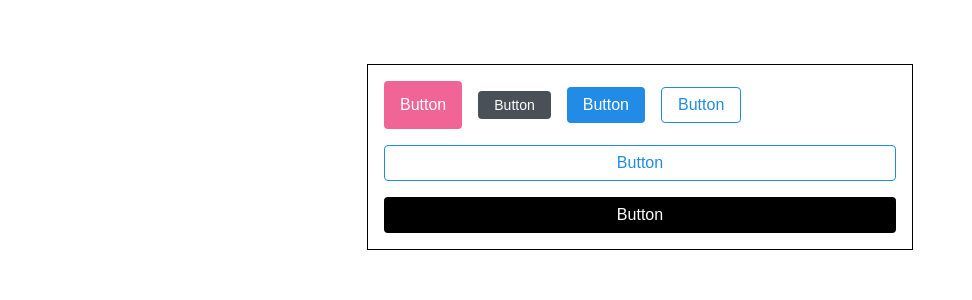
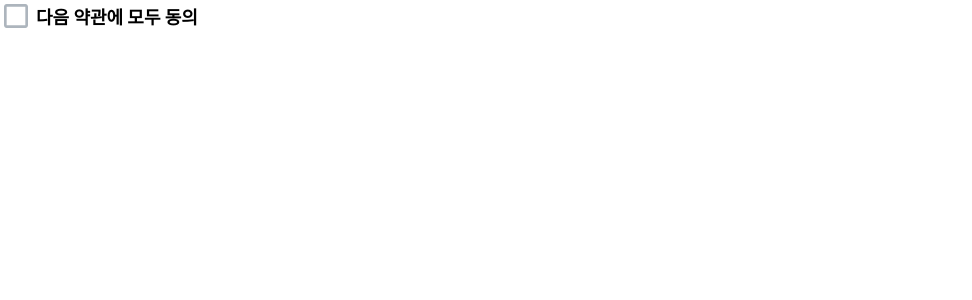
Before and after one commit to 12Ahn22/sass-tuto, a React (Create React App) app: page / in a window 1280 px wide. Shown: the top 300 px of the page, without its empty margins (0-972 px from the left). Built offline with nearby package versions, Linux system fonts and the light colour scheme.

Commit message:
CSS module

```diff
--- a/package.json
+++ b/package.json
@@ -10,6 +10,7 @@
     "node-sass": "^5.0.0",
     "react": "^17.0.1",
     "react-dom": "^17.0.1",
+    "react-icons": "^4.2.0",
     "react-scripts": "4.0.3",
     "web-vitals": "^1.0.1"
   },
--- a/src/App.js
+++ b/src/App.js
@@ -1,37 +1,53 @@
 import Button from './component/Button';
 import './App.scss';
+import CheckBox from './component/CheckBox';
+import { useState } from 'react';
+
 function App() {
+	const [check, setCheck] = useState('');
+	const onChange = (e) => {
+		setCheck(e.target.checked);
+	};
+
 	return (
-		<div className="App">
-			<div className="buttons">
-				<Button size="large" color="pink">
-					Button
-				</Button>
-				<Button size="small" color="gray">
-					Button
-				</Button>
-				<Button>Button</Button>
-				<Button outline>Button</Button>
-				<Button outline fullWidth>
-					Button
-				</Button>
-
-				<Button
-					color="pink"
-					fullWidth
-					onClick={() => {
-						console.log('click');
-					}}
-					onMouseMove={() => {
-						console.log('마우스 무브');
-					}}
-					className="customized-btn"
-				>
-					Button
-				</Button>
-			</div>
+		<div>
+			<CheckBox checked={check} onChange={onChange}>
+				다음 약관에 모두 동의
+			</CheckBox>
 		</div>
 	);
 }
 
 export default App;
+
+// return (
+// 		<div className="App">
+// 			<div className="buttons">
+// 				<Button size="large" color="pink">
+// 					Button
+// 				</Button>
+// 				<Button size="small" color="gray">
+// 					Button
+// 				</Button>
+// 				<Button>Button</Button>
+// 				<Button outline>Button</Button>
+// 				<Button outline fullWidth>
+// 					Button
+// 				</Button>
+
+// 				<Button
+// 					color="pink"
+// 					fullWidth
+// 					onClick={() => {
+// 						console.log('click');
+// 					}}
+// 					onMouseMove={() => {
+// 						console.log('마우스 무브');
+// 					}}
+// 					className="customized-btn"
+// 				>
+// 					Button
+// 				</Button>
+// 			</div>
+// 		</div>
+// 	);
--- /dev/null
+++ b/src/component/CheckBox.jsx
@@ -0,0 +1,34 @@
+import React from 'react';
+// 리액트-아이콘즈 : 리액트에서 사용할 수있는 오픈소스 아이콘들을 모아놓음
+import { MdCheckBoxOutlineBlank, MdCheckBox } from 'react-icons/md';
+// 모듈 css 사용해보기
+// import styles from './CheckBox.module.css';
+// SCSS로 변경하기
+import styles from './CheckBox.module.scss';
+
+// classnames와 같이 사용해보기
+import classNames from 'classnames/bind';
+
+const cx = classNames.bind(styles);
+
+const CheckBox = ({ checked, children, ...rest }) => {
+	// console.log(styles);
+
+	return (
+		<div className={cx('checkbox', 'blalala')}>
+			<label>
+				<input type="checkbox" checked={checked} {...rest} />
+				<div className={styles.icon}>
+					{checked ? (
+						<MdCheckBox className={styles.checked} />
+					) : (
+						<MdCheckBoxOutlineBlank />
+					)}
+				</div>
+			</label>
+			<span>{children}</span>
+		</div>
+	);
+};
+
+export default CheckBox;
--- /dev/null
+++ b/src/component/CheckBox.module.css
@@ -0,0 +1,31 @@
+/* 이름 중복을 걱정하지 않아도 된다 */
+.checkbox {
+	display: flex;
+	align-items: center;
+}
+.checkbox label {
+	cursor: pointer;
+}
+.checkbox input {
+	width: 0;
+	height: 0;
+	position: absolute;
+	opacity: 0;
+	pointer-events: none;
+}
+
+.checkbox span {
+	font-size: 1.125rem;
+	font-weight: bold;
+}
+
+.icon {
+	display: flex;
+	align-items: center;
+	font-size: 2rem;
+	margin-right: 0.25rem;
+	color: #adb5bd;
+}
+.checked {
+	color: #339af0;
+}
--- /dev/null
+++ b/src/component/CheckBox.module.scss
@@ -0,0 +1,30 @@
+.checkbox {
+	display: flex;
+	align-items: center;
+	label {
+		cursor: pointer;
+	}
+	input {
+		width: 0;
+		height: 0;
+		position: absolute;
+		opacity: 0;
+		pointer-events: none;
+	}
+	span {
+		font-size: 1.125rem;
+		font-weight: bold;
+	}
+}
+
+.icon {
+	display: flex;
+	align-items: center;
+	font-size: 2rem;
+	margin-right: 0.25rem;
+	color: #adb5bd;
+}
+
+.checked {
+	color: #339af0;
+}
```
Also changed, not shown: src/index.js (+5 -4 lines), 1 other file (tests, documents, lock files or other folders).
